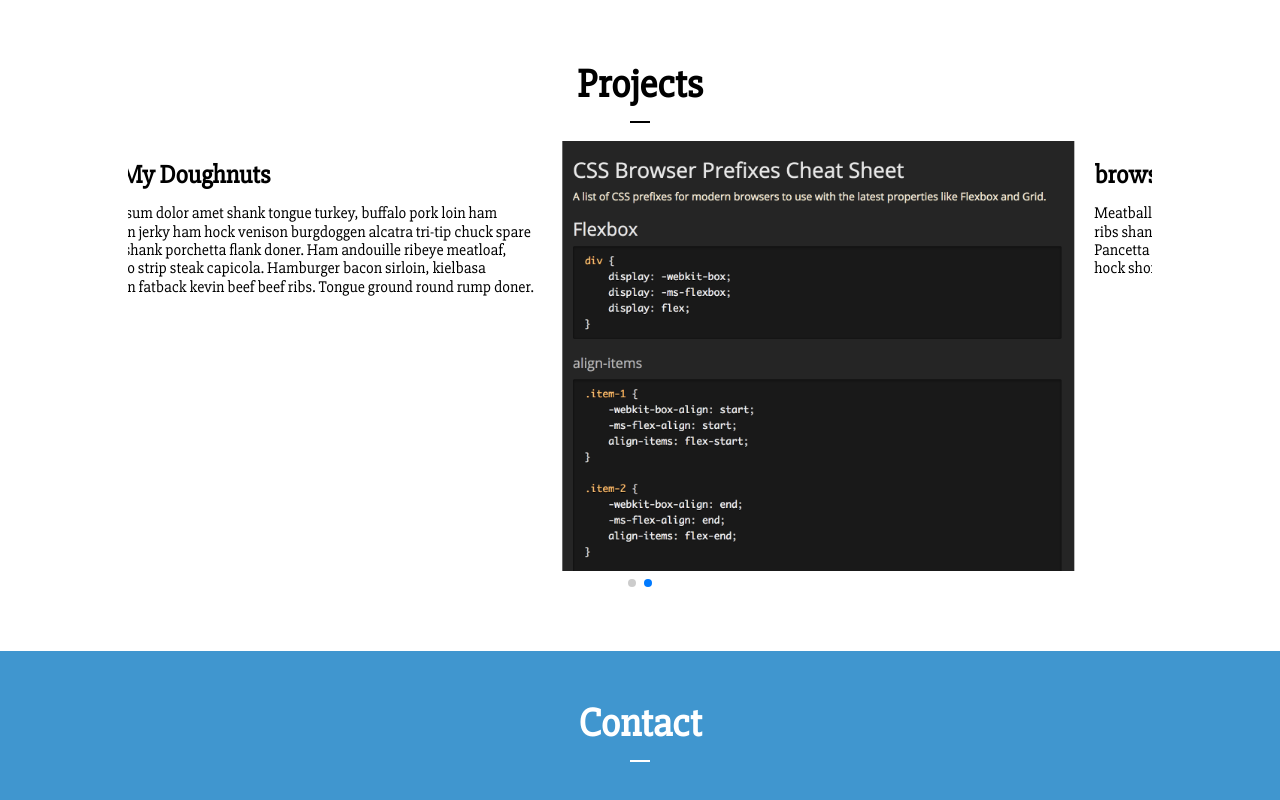
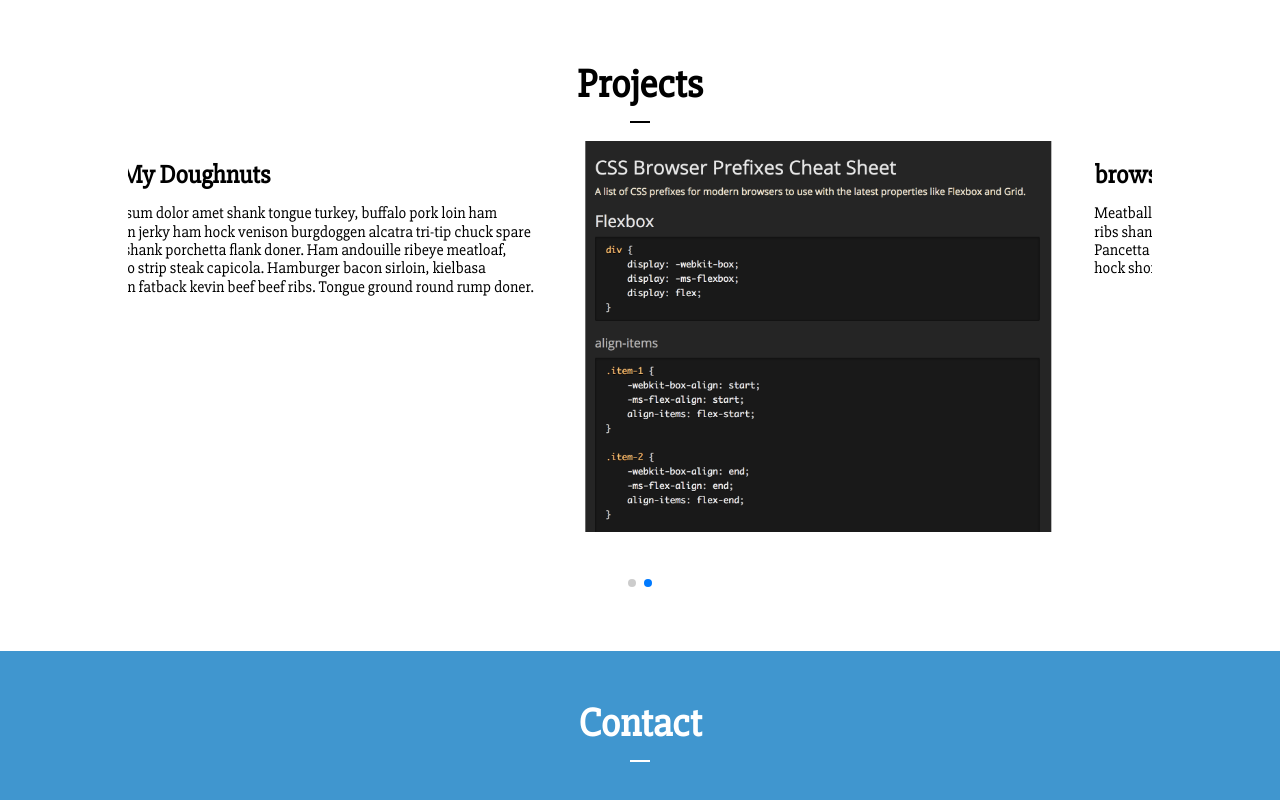
Before and after one commit to liamsnowdon/portfolio-v1, a website: page index.html in a window 1280 px wide. Shown: the part 1436-2236 px from the top of the page. Drawn offline with Linux system fonts and the light colour scheme.

Commit message:
Fix pagination overlapping image

```diff
--- a/assets/scss/_mixins.scss
+++ b/assets/scss/_mixins.scss
@@ -28,12 +28,6 @@ $breakpoints: (
     }
   }
 
-  @else if $breakpoint == medium {
-    @media screen and (min-width: 768px) {
-      @content;
-    }
-  }
-
   @else if $breakpoint == large {
     @media screen and (min-width: 1024px) {
       @content;
--- a/assets/scss/components/_carousel.scss
+++ b/assets/scss/components/_carousel.scss
@@ -12,3 +12,12 @@
   padding: 20px;
   text-align: left;
 }
+
+@include breakpoint(medium) {
+  .swiper-image {
+    height: 90%;
+    img {
+      max-height: 100%;
+    }
+  }
+}
```
Also changed, not shown: assets/css/styles.css.
